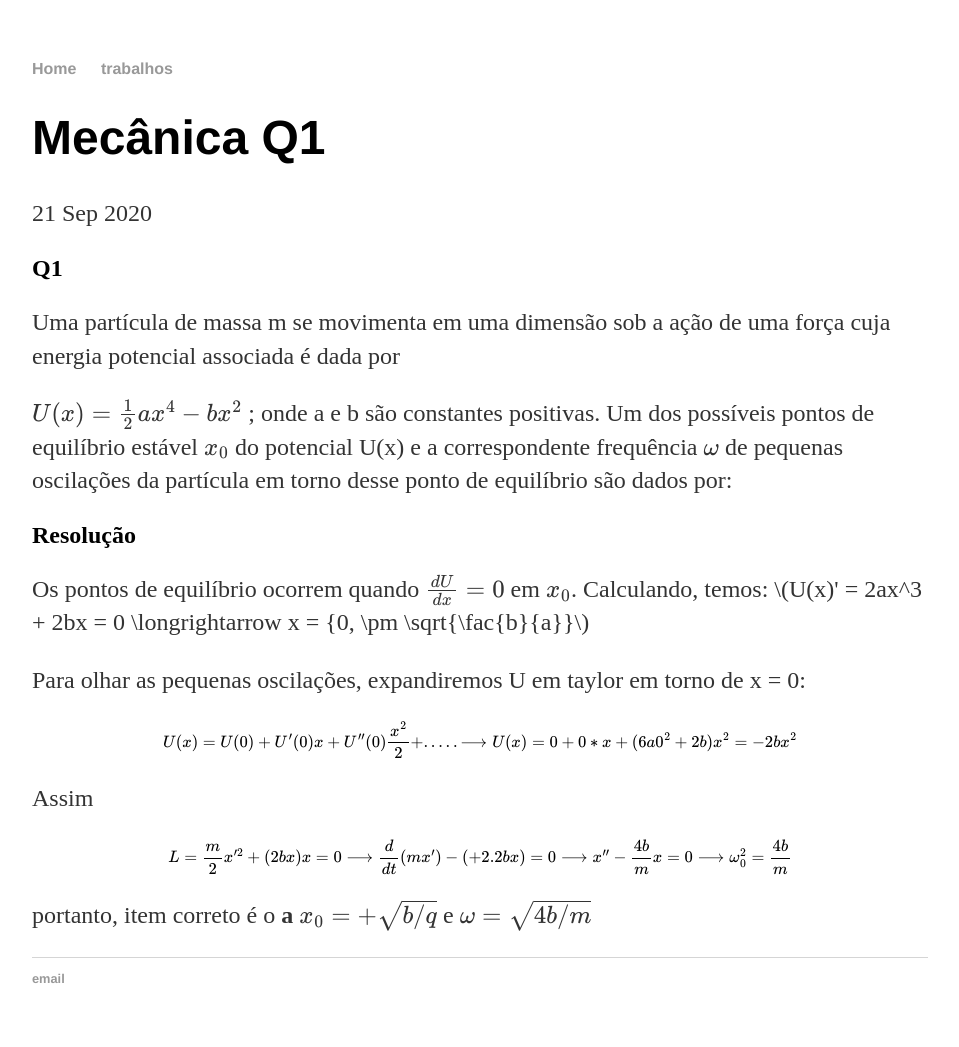
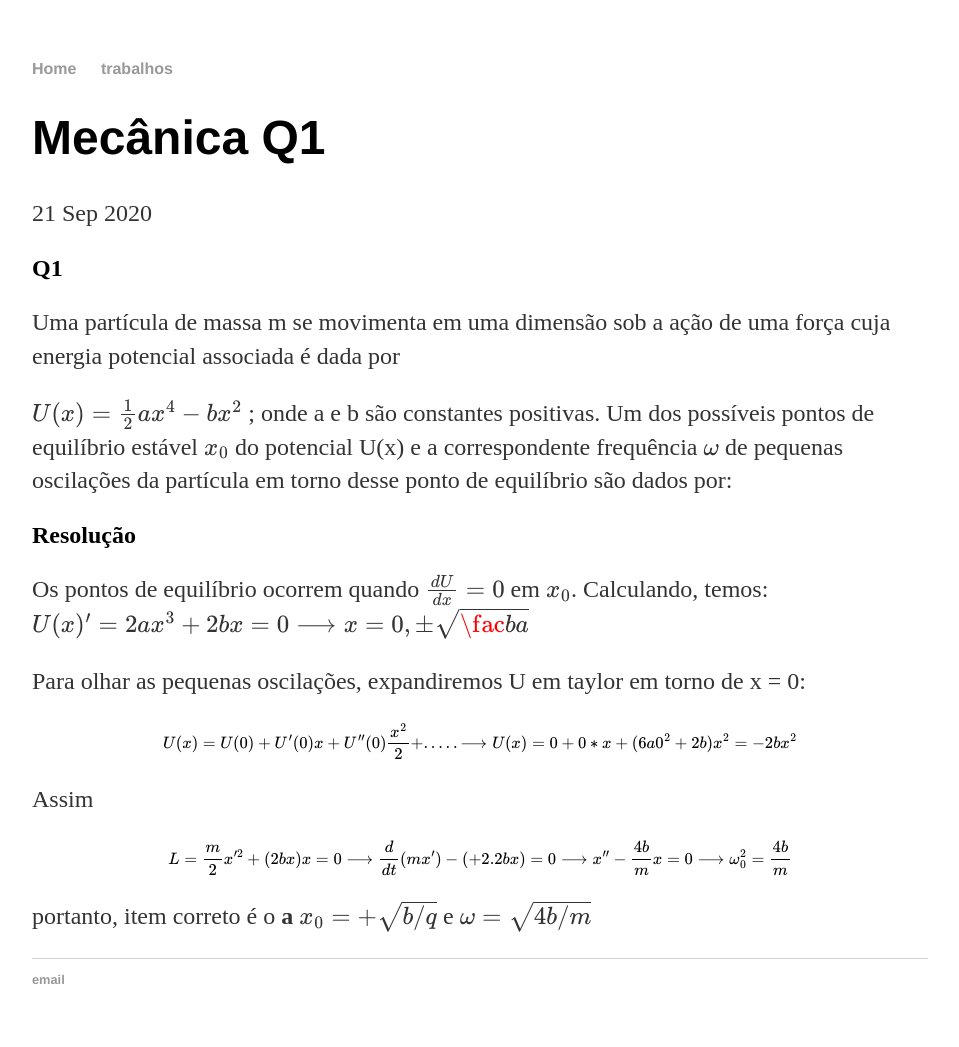
Before and after one commit to jaspior/jaspior.github.io, a Jekyll site: the page built from _posts/2020-09-21-mecanica_q1.md, in a window 1280 px wide. Shown: the whole page, without its empty margins (160-1119 px from the left). Built offline with Jekyll 4.4.1, drawn with Linux system fonts in a browser that asks for light colours; formulas are drawn with MathJax 3.

```diff
--- a/_posts/2020-09-21-mecanica_q1.md
+++ b/_posts/2020-09-21-mecanica_q1.md
@@ -15,7 +15,7 @@ $$ U(x) = \frac{1}{2}ax^4 - bx^2 $$ ; onde a e b são constantes positivas. Um d
 
 Os pontos de equilíbrio ocorrem quando $$\frac{dU}{dx} = 0$$ em $$x_0$$.
 Calculando, temos:
-$$ U(x)' = 2ax^3 + 2bx = 0 \longrightarrow x = {0, \pm \sqrt{\fac{b}{a}}$$
+$$ U(x)' = 2ax^3 + 2bx = 0 \longrightarrow x = {0, \pm \sqrt{\fac{b}{a}}}$$
 
 Para olhar as pequenas oscilações, expandiremos U em taylor em torno de x = 0:
 
```
